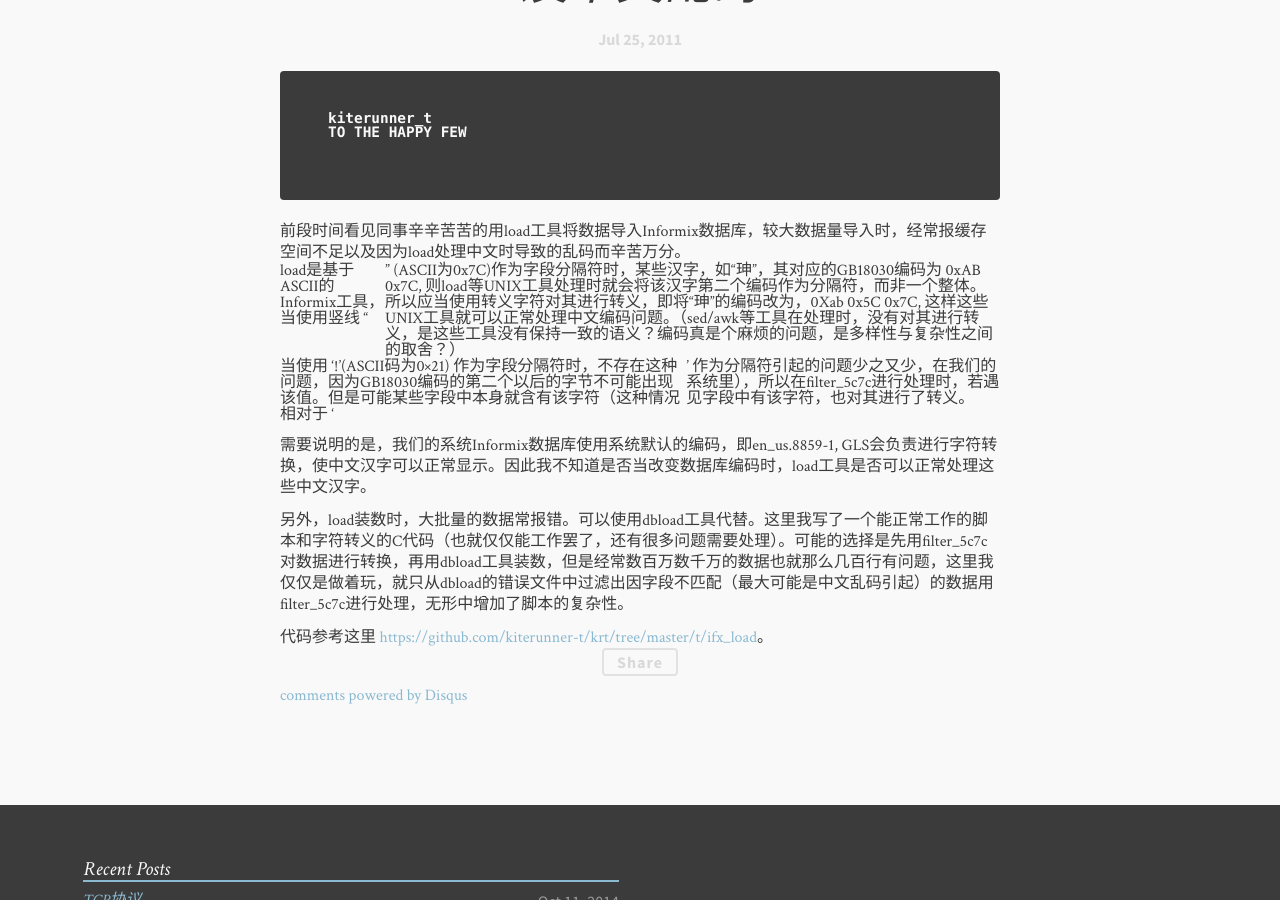
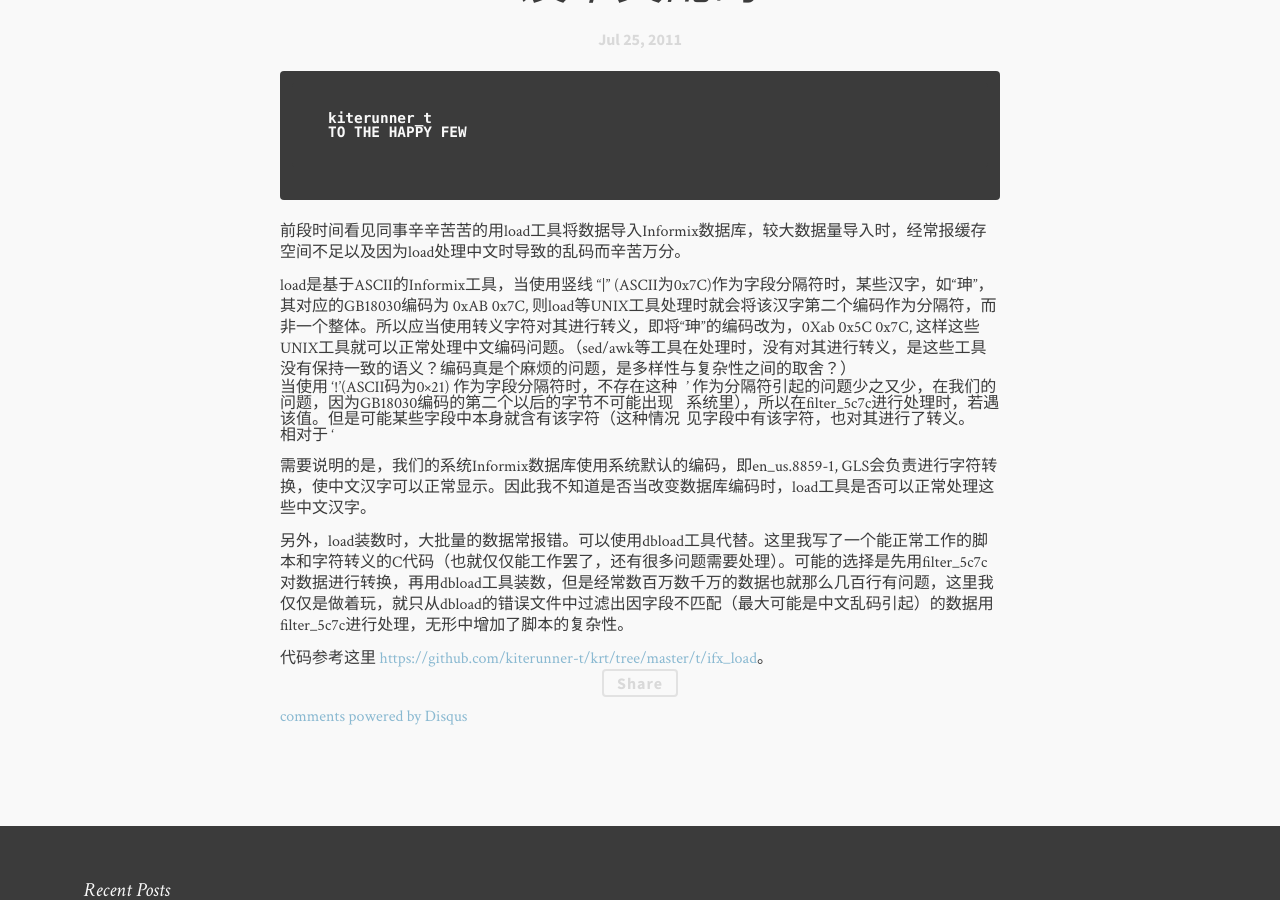
Before and after one commit to kiterunner-t/kiterunner-t.github.io, a Jekyll site: the page built from _posts/2011-07-25-Informix load数据导入缓冲区溢出及中文乱码.md, in a window 1280 px wide and 900 px high, scrolled down 708 px. Built offline with Jekyll 4.4.1, drawn with Linux system fonts in a browser that asks for light colours; comment, search, counter and statistics services are not loaded.

Commit message:
修改load一文中的错误符号|

```diff
--- a/_posts/2011-07-25-Informix load数据导入缓冲区溢出及中文乱码.md
+++ b/_posts/2011-07-25-Informix load数据导入缓冲区溢出及中文乱码.md
@@ -13,7 +13,7 @@ tags: [Jekyll]
 
 前段时间看见同事辛辛苦苦的用load工具将数据导入Informix数据库，较大数据量导入时，经常报缓存空间不足以及因为load处理中文时导致的乱码而辛苦万分。
 
-load是基于ASCII的Informix工具，当使用竖线 “|” (ASCII为0x7C)作为字段分隔符时，某些汉字，如“珅”，其对应的GB18030编码为 0xAB 0x7C, 则load等UNIX工具处理时就会将该汉字第二个编码作为分隔符，而非一个整体。所以应当使用转义字符对其进行转义，即将“珅”的编码改为，0Xab 0x5C 0x7C, 这样这些UNIX工具就可以正常处理中文编码问题。（sed/awk等工具在处理时，没有对其进行转义，是这些工具没有保持一致的语义？编码真是个麻烦的问题，是多样性与复杂性之间的取舍？）
+load是基于ASCII的Informix工具，当使用竖线 “\|” (ASCII为0x7C)作为字段分隔符时，某些汉字，如“珅”，其对应的GB18030编码为 0xAB 0x7C, 则load等UNIX工具处理时就会将该汉字第二个编码作为分隔符，而非一个整体。所以应当使用转义字符对其进行转义，即将“珅”的编码改为，0Xab 0x5C 0x7C, 这样这些UNIX工具就可以正常处理中文编码问题。（sed/awk等工具在处理时，没有对其进行转义，是这些工具没有保持一致的语义？编码真是个麻烦的问题，是多样性与复杂性之间的取舍？）
 
 当使用 ‘!’(ASCII码为0×21) 作为字段分隔符时，不存在这种问题，因为GB18030编码的第二个以后的字节不可能出现该值。但是可能某些字段中本身就含有该字符（这种情况相对于 ‘|’ 作为分隔符引起的问题少之又少，在我们的系统里），所以在filter_5c7c进行处理时，若遇见字段中有该字符，也对其进行了转义。
 
```
